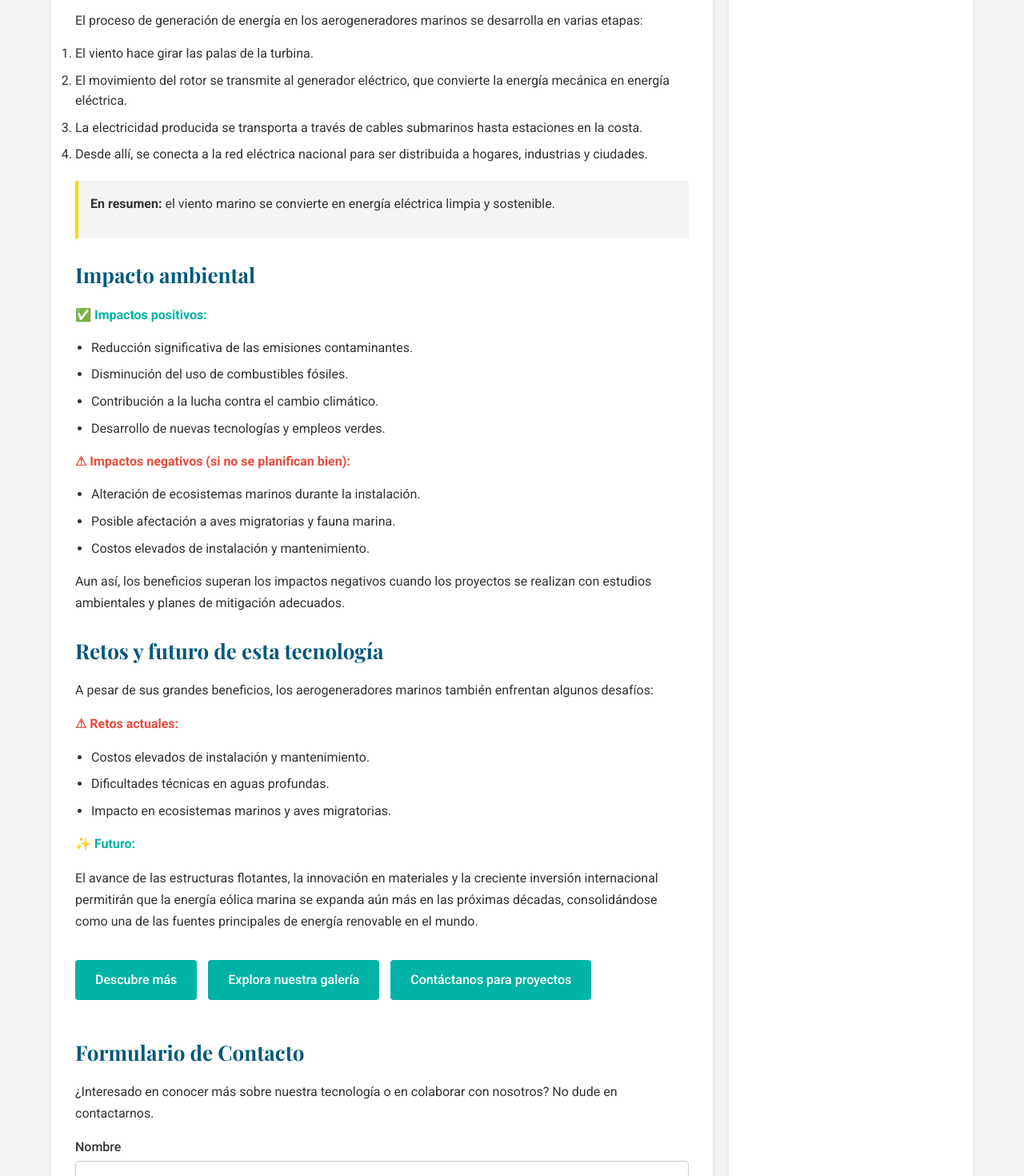
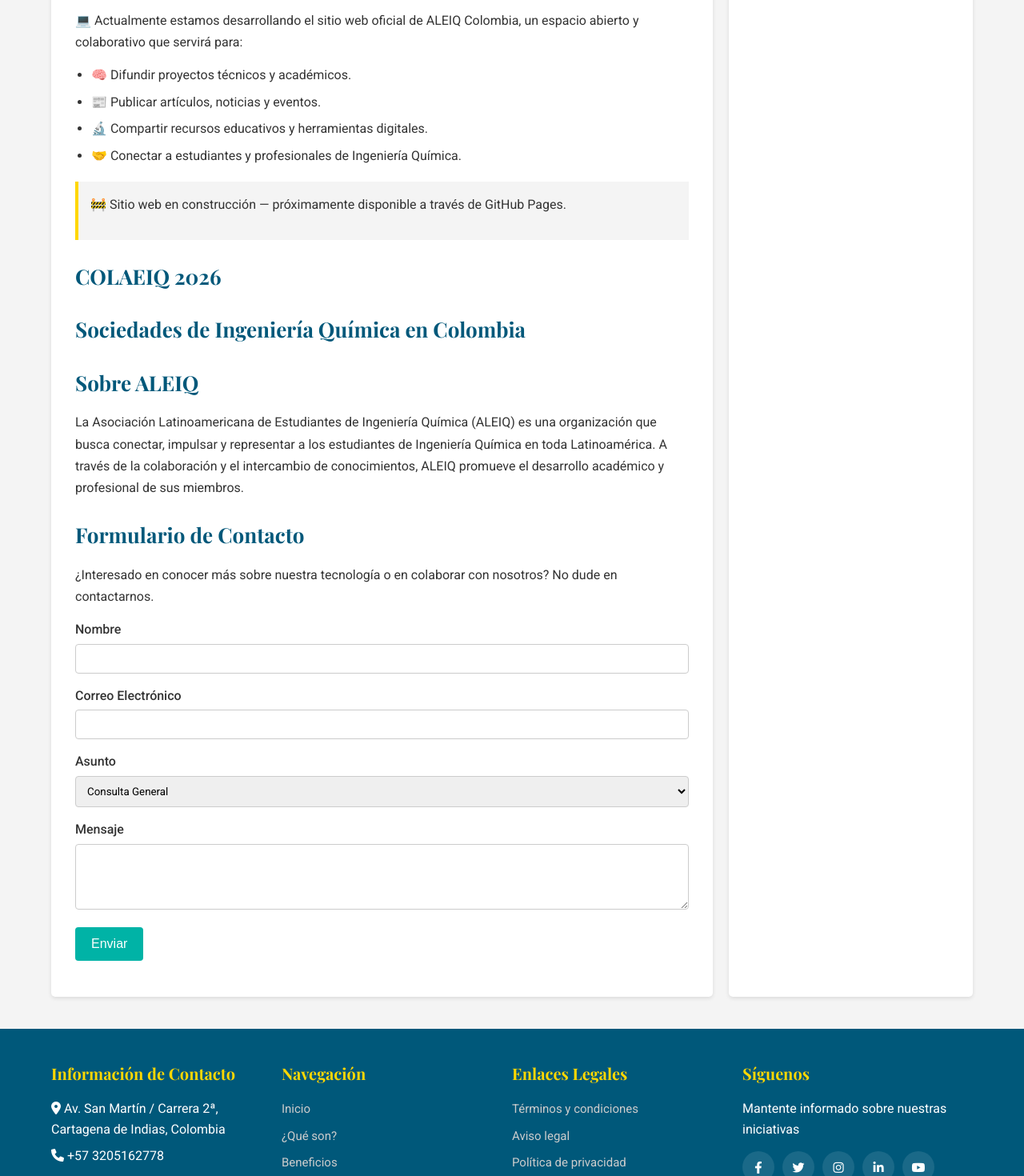
Before and after one commit to AleiqColombia/aleiq-colombia.github.io, a plain HTML site: page index.html in a window 1280 px wide. Shown: the part 2739-4209 px from the top of the page at 80% size. Drawn offline with nearby package versions, Linux system fonts and the light colour scheme.

Commit message:
Ajuste en contenido y estructura

```diff
--- a/index.html
+++ b/index.html
@@ -99,54 +99,29 @@
                 Biotecnología – EIA<br><em>Delegada Nacional</em></p>
 
                 <h2 id="Proyectos">Proyecto Digital</h2>
-                <p>El proceso de generación de energía en los aerogeneradores marinos se desarrolla en varias etapas:</p>
-                <ol>
-                    <li>El viento hace girar las palas de la turbina.</li>
-                    <li>El movimiento del rotor se transmite al generador eléctrico, que convierte la energía mecánica en energía eléctrica.</li>
-                    <li>La electricidad producida se transporta a través de cables submarinos hasta estaciones en la costa.</li>
-                    <li>Desde allí, se conecta a la red eléctrica nacional para ser distribuida a hogares, industrias y ciudades.</li>
-                </ol>
+                <p>💻 Actualmente estamos desarrollando el sitio web oficial de ALEIQ Colombia,
+                    un espacio abierto y colaborativo que servirá para:</p>
+                <ul>
+                    <li>🧠 Difundir proyectos técnicos y académicos.</li>
+                    <li>📰 Publicar artículos, noticias y eventos.</li>
+                    <li>🔬 Compartir recursos educativos y herramientas digitales.</li>
+                    <li>🤝 Conectar a estudiantes y profesionales de Ingeniería Química.</li>
+                </ul>
 
                 <div class="highlight">
-                    <p><strong>En resumen:</strong> el viento marino se convierte en energía eléctrica limpia y sostenible.</p>
+                    <p>🚧 Sitio web en construcción — próximamente disponible a través de GitHub Pages.</p>
                 </div>
 
-                <h2 id="impacto-ambiental">Impacto ambiental</h2>
-                <p class="positive-impact">✅ Impactos positivos:</p>
-                <ul>
-                    <li>Reducción significativa de las emisiones contaminantes.</li>
-                    <li>Disminución del uso de combustibles fósiles.</li>
-                    <li>Contribución a la lucha contra el cambio climático.</li>
-                    <li>Desarrollo de nuevas tecnologías y empleos verdes.</li>
-                </ul>
+                <h2 id="colaeiq">COLAEIQ 2026</h2>
 
-                <p class="negative-impact">⚠ Impactos negativos (si no se planifican bien):</p>
-                <ul>
-                    <li>Alteración de ecosistemas marinos durante la instalación.</li>
-                    <li>Posible afectación a aves migratorias y fauna marina.</li>
-                    <li>Costos elevados de instalación y mantenimiento.</li>
-                </ul>
+                <h2 id="alianzas_col">Sociedades de Ingeniería Química en Colombia</h2>
 
-                <p>Aun así, los beneficios superan los impactos negativos cuando los proyectos se realizan con estudios ambientales y planes de mitigación adecuados.</p>
-
-                <h2 id="retos-y-futuro">Retos y futuro de esta tecnología</h2>
-                <p>A pesar de sus grandes beneficios, los aerogeneradores marinos también enfrentan algunos desafíos:</p>
-
-                <p class="negative-impact">⚠ Retos actuales:</p>
-                <ul>
-                    <li>Costos elevados de instalación y mantenimiento.</li>
-                    <li>Dificultades técnicas en aguas profundas.</li>
-                    <li>Impacto en ecosistemas marinos y aves migratorias.</li>
-                </ul>
-
-                <p class="positive-impact">✨ Futuro:</p>
-                <p>El avance de las estructuras flotantes, la innovación en materiales y la creciente inversión internacional permitirán que la energía eólica marina se expanda aún más en las próximas décadas, consolidándose como una de las fuentes principales de energía renovable en el mundo.</p>
-
-                <div class="cta-buttons">
-                    <a href="#" class="cta-button">Descubre más</a>
-                    <a href="galeria.html" class="cta-button">Explora nuestra galería</a>
-                    <a href="#contacto" class="cta-button">Contáctanos para proyectos</a>
-                </div>
+                <h2 id="Aleiq">Sobre ALEIQ</h2>
+                <p>La Asociación Latinoamericana de Estudiantes de Ingeniería Química (ALEIQ)
+                    es una organización que busca conectar, impulsar y representar a
+                    los estudiantes de Ingeniería Química en toda Latinoamérica.
+                    A través de la colaboración y el intercambio de conocimientos,
+                    ALEIQ promueve el desarrollo académico y profesional de sus miembros.</p>
 
                 <h2 id="contacto">Formulario de Contacto</h2>
                 <p>¿Interesado en conocer más sobre nuestra tecnología o en colaborar con nosotros? No dude en contactarnos.</p>
```
